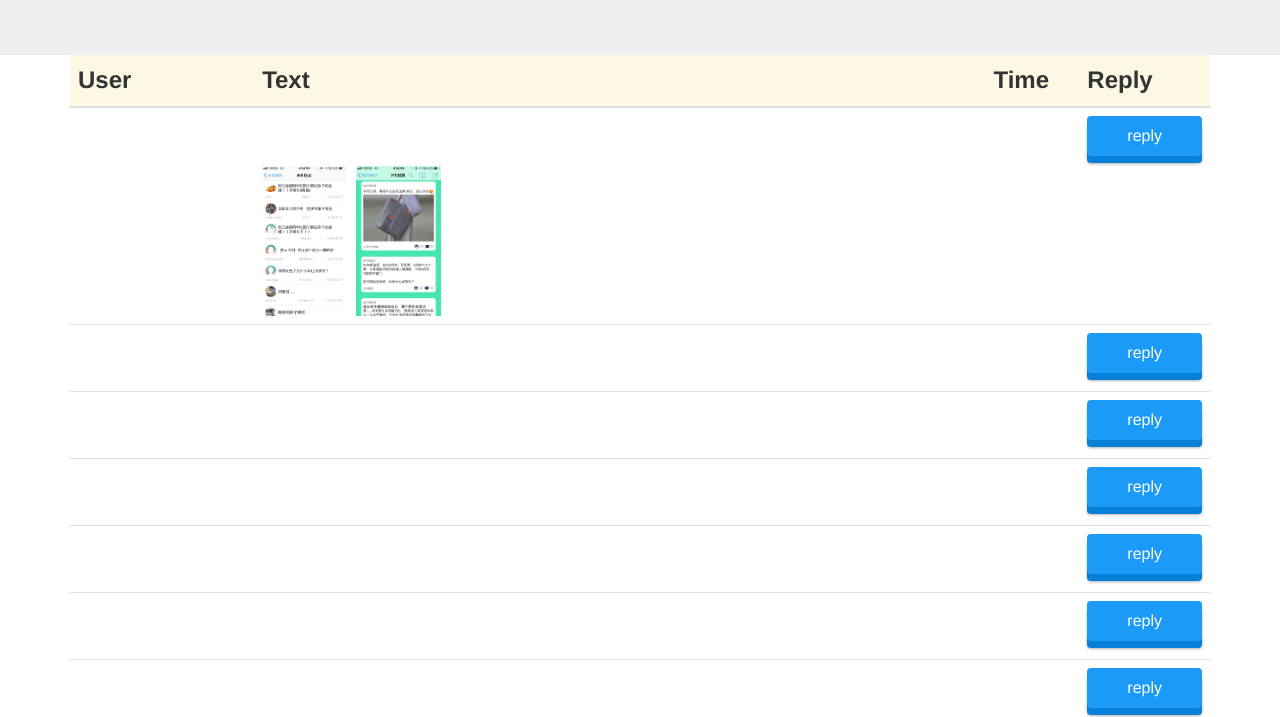
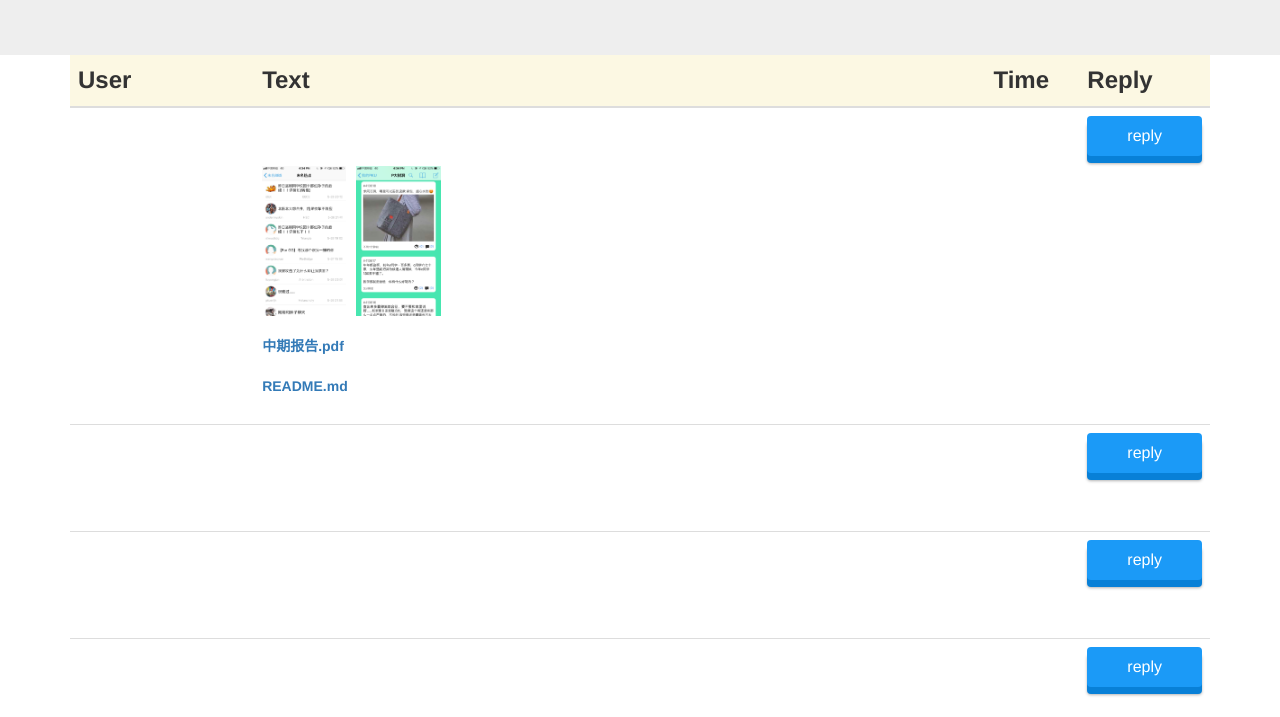
Before and after one commit to twni2016/Anonymous-Forum, a plain HTML site: page thread.html in a window 1280 px wide. Shown: the part 97-814 px from the top of the page. Drawn offline with nearby package versions, Linux system fonts and the light colour scheme; some packages are replaced by stand-ins of ours; a script that the page names is missing.

Commit message:
modify thread: file display

```diff
--- a/json/thread.json
+++ b/json/thread.json
@@ -8,7 +8,7 @@
             "id": 1,
             "fid": 1,
             "has_file": true,
-            "file_url": ["img/bbs.png", "img/shudong.png"]
+            "file_url": ["img/bbs.png", "img/shudong.png", "中期报告.pdf", "README.md"]
         },
         {
             "text": "i am the second floor",
--- a/thread.html
+++ b/thread.html
@@ -121,15 +121,16 @@ $(document).ready(function load() {
                                     "<img src='" + element + "'class='img-fluid insert-img'></a>";
                         }
                         else {
-                            html_code += "<p class='embed-responsive embed-responsive-16by9'>" +
-                                "<iframe class='embed-responsive-item' src='" + element +
-                                "'allow='encrypted-media' allowfullscreen></iframe></p>";
+                            // html_code += "<p class='embed-responsive embed-responsive-16by9'>" +
+                            //     "<iframe class='embed-responsive-item' src='" + element +
+                            //     "'allow='encrypted-media' allowfullscreen></iframe></p>";
+                            html_code += "<br/><br/><a href='" + element + "'>" + element + "</a>";
                         }
                     });
                 }
 
 
-                html_code += "<div class='comment-wrap'>" + "<textarea name='send-text' class='form-control' rows='5'>reply to " + nickname + ': ' + '</textarea><button class="button button-primary button-rounded button-small" name="send-btn">send</button><div></th>';
+                html_code += "<br/><br/><div class='comment-wrap'>" + "<textarea name='send-text' class='form-control' rows='5'>reply to " + nickname + ': ' + '</textarea><button class="button button-primary button-rounded button-small" name="send-btn">send</button><div></th>';
 
                 html_code += "<th class='col-md-1'><p>" + floor_time + '</p></th>';
 
```
